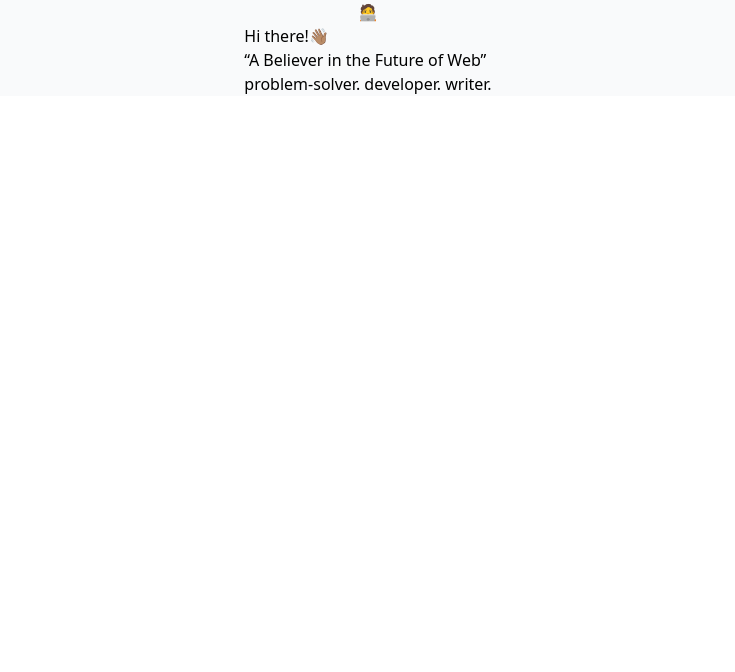
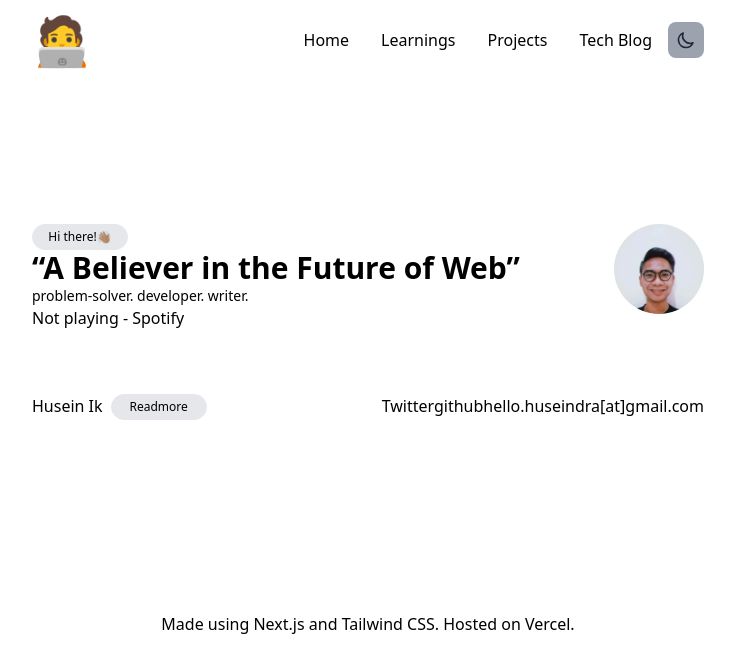
Before and after one commit to huseindra/about.huseindra.com, a Next.js app: page / in a window 1280 px wide. Shown: the top 672 px of the page, without its empty margins (272-1007 px from the left). Built offline with nearby package versions, Linux system fonts and the light colour scheme.

Commit message:
update: home profile

```diff
--- a/pages/_app.tsx
+++ b/pages/_app.tsx
@@ -1,8 +1,9 @@
 import '../styles/tailwinds/globals.css'
 import type { AppProps } from 'next/app'
+import { ThemeProvider } from 'next-themes'
 
 function MyApp({ Component, pageProps }: AppProps) {
-  return <Component {...pageProps} />
+  return <ThemeProvider attribute="class"><Component {...pageProps} /></ThemeProvider>
 }
 
 export default MyApp
--- a/pages/index.tsx
+++ b/pages/index.tsx
@@ -1,24 +1,107 @@
 import type { NextPage } from 'next'
+import { useTheme } from 'next-themes'
+import Image from 'next/image'
+import { useEffect, useState } from 'react'
+
+
+const menu = [
+  {
+    id:1,
+    name: 'Home'
+  },
+  {
+    id:2,
+    name: 'Learnings'
+  },
+  {
+    id:3,
+    name: 'Projects'
+  },
+  {
+    id:4,
+    name: 'Tech Blog'
+  },
+]
 
 const Home: NextPage = () => {
+  const [activated, setActivated] = useState(false);
+  const { theme, setTheme } = useTheme();
+
+  // After mounting, we have access to the theme
+  useEffect(() => setActivated(true), []);
+
   return (
-    <div className='bg-gray-50 dark:bg-gray-900'>
+    <div className=''>
       <div className='flex px-8 '>
-        <nav className='flex max-w-2xl mx-auto '>
-          <a>🧑‍💻</a>
+        <nav className='flex w-full max-w-2xl mx-auto justify-between m-4'>
+          <div className='flex left'>
+            <a className='text-5xl'>🧑‍💻</a>
+          </div>
+          <div className='flex items-center'>
+            <div>
+              {menu.map(item => {
+                return(
+                  <a key={item.id} className="p-4">{item.name}</a>
+                )
+              })}
+            </div>
+
+            <button type="button" onClick={() => setTheme(theme === 'dark' ? 'light' : 'dark')} className="w-9 h-9 bg-gray-400 rounded-lg dark:bg-gray-50 flex items-center justify-center hover:ring-2 ring-gray-300 transition-all">
+             {activated && (
+              <svg xmlns="http://www.w3.org/2000/svg" viewBox="0 0 24 24" fill="none" stroke="currentColor" className="w-5 h-5 text-gray-800 dark:text-gray-900">
+                {
+                  theme === 'dark' ?
+                  (<path
+                    strokeLinecap="round"
+                    strokeLinejoin="round"
+                    strokeWidth={2}
+                    d="M12 3v1m0 16v1m9-9h-1M4 12H3m15.364 6.364l-.707-.707M6.343 6.343l-.707-.707m12.728 0l-.707.707M6.343 17.657l-.707.707M16 12a4 4 0 11-8 0 4 4 0 018 0z"
+                  />):
+                  (<path
+                    strokeLinecap="round"
+                    strokeLinejoin="round"
+                    strokeWidth={2}
+                    d="M20.354 15.354A9 9 0 018.646 3.646 9.003 9.003 0 0012 21a9.003 9.003 0 008.354-5.646z"
+                  />)
+                }
+              </svg>
+             )}
+
+            </button>
+          </div>
+
         </nav>
       </div>
-      <main className='flex px-8 '>
-        <div className='flex mx-auto max-w-2xl '>
+      <main className='flex flex-col px-8 mt-36'>
+        <div className='flex w-full mx-auto max-w-2xl  justify-between'>
           <div>
+            <div className='flex p-1 border bg-gray-200 text-black rounded-3xl text-center justify-center w-24	items-center text-xs'>
+              <span >Hi there!</span><span className='say-hi'>👋🏽</span>
+            </div>
             <div>
-              <span>Hi there!</span><span>👋🏽</span>
+              <h1 className='text-3xl font-bold'>“A Believer in the Future of Web”</h1>
+              <h2 className='text-sm'>problem-solver. developer. writer. </h2>
+              <span>Not playing - Spotify</span>
             </div>
-            <h1>“A Believer in the Future of Web”</h1>
-            <h2>problem-solver. developer. writer. </h2>
+          </div>
+          <div>
+              <Image src={'/hik.jpeg'} width="90" height="90" alt="Husein Ik" className='border border border-gray-200 rounded-full	'/>
           </div>
         </div>
-        <footer></footer>
+        <div className='flex w-full justify-between mx-auto max-w-2xl my-16'>
+          <div className='flex'>
+            <h3>Husein Ik</h3>
+            <a className='mx-2 p-1 border bg-gray-200 text-black rounded-3xl text-center justify-center w-24	items-center text-xs'>Readmore</a>
+          </div>
+          <div>
+            <a>Twitter</a>
+            <a>github</a>
+            <a>hello.huseindra[at]gmail.com</a>
+          </div>
+        </div>
+        <footer className='w-full justify-between mx-auto max-w-2xl my-32 text-center'>
+        Made using Next.js and Tailwind CSS. Hosted on Vercel.
+        </footer>
       </main>
     </div>
   )
--- a/styles/tailwinds/globals.css
+++ b/styles/tailwinds/globals.css
@@ -1,6 +1,18 @@
 @tailwind base;
 @tailwind components;
 @tailwind utilities;
+
+:root {
+  /* Your default theme */
+  --background: rgb(249 250 251);
+  --foreground: rgb(17 24 39);
+}
+
+[data-theme='dark'] {
+  --background: rgb(17 24 39);
+  --foreground: rgb(249 250 251);
+}
+
 
 html,
 body {
@@ -18,12 +30,22 @@ a {
   box-sizing: border-box;
 }
 
-@media (prefers-color-scheme: dark) {
-  html {
-    color-scheme: dark;
-  }
-  body {
-    color: white;
-    background: black;
-  }
+
+.say-hi {
+  animation-name: say-hi-animation;  /* Refers to the name of your @keyframes element below */
+  animation-duration: 2.5s;        /* Change to speed up or slow down */
+  animation-iteration-count: infinite;  /* Never stop waving :) */
+  transform-origin: 70% 70%;       /* Pivot around the bottom-left palm */
+  display: inline-block;
 }
+
+@keyframes say-hi-animation {
+    0% { transform: rotate( 0.0deg) }
+   10% { transform: rotate(14.0deg) }  /* The following five values can be played with to make the waving more or less extreme */
+   20% { transform: rotate(-8.0deg) }
+   30% { transform: rotate(14.0deg) }
+   40% { transform: rotate(-4.0deg) }
+   50% { transform: rotate(10.0deg) }
+   60% { transform: rotate( 0.0deg) }  /* Reset for the last half to pause */
+  100% { transform: rotate( 0.0deg) }
+}
```
Also changed, not shown: public/hik.jpeg (added).
